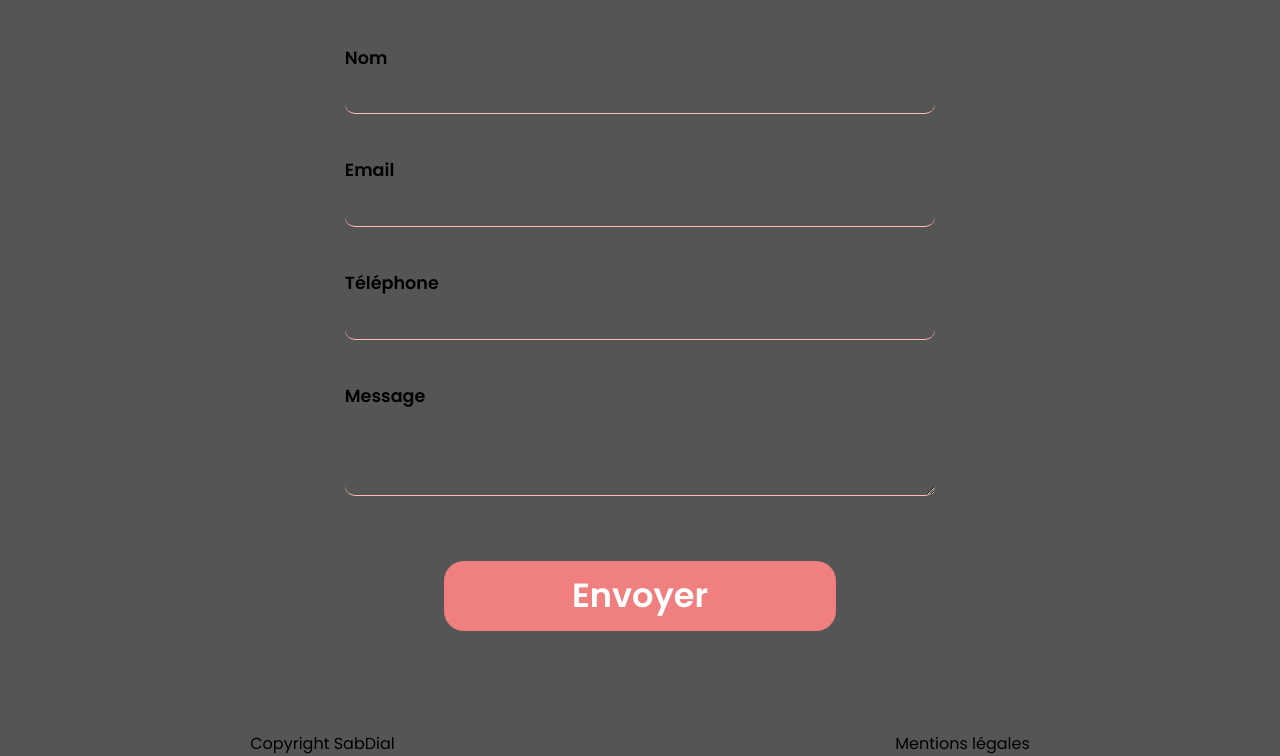
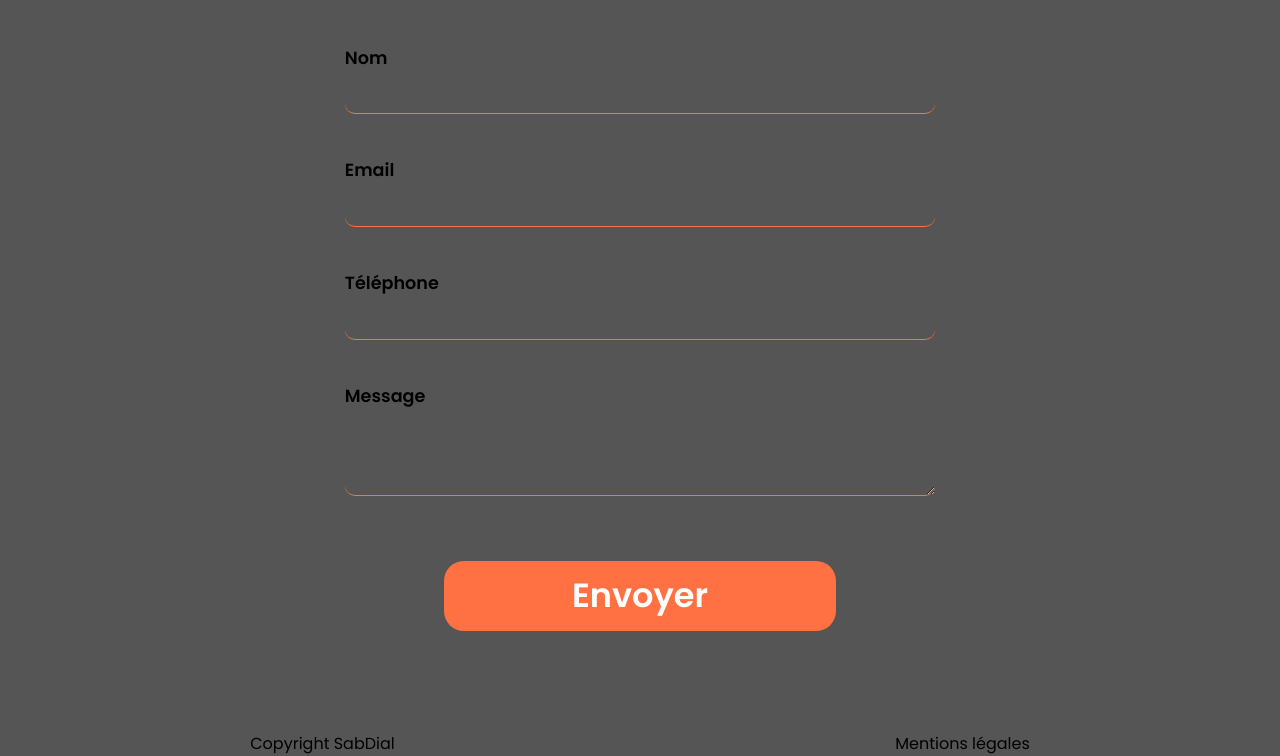
Before and after one commit to CafrineSab/portofolio, a plain HTML site: page index.html in a window 1280 px wide. Shown: the part 2338-3094 px from the top of the page. Drawn offline with Linux system fonts and the light colour scheme; a web font is replaced by a local one.

Commit message:
Update style.css

```diff
--- a/style.css
+++ b/style.css
@@ -399,7 +399,7 @@ input {
     border-radius: 10px;
     border: none;
     background-color: transparent;
-    border-bottom: 1.5px solid var(--orangePink);
+    border-bottom: 1.5px solid var(--orange);
     outline: none;
     padding: 10px;
     font-size: 1.1rem;
@@ -411,7 +411,7 @@ textarea {
     border-radius: 10px;
     background-color: transparent;
     border: none;
-    border-bottom: 1.5px solid var(--orangePink);
+    border-bottom: 1.5px solid var(--orange);
     outline: none;
     padding: 10px;
     font-size: 1.1rem;
@@ -429,17 +429,16 @@ textarea {
     font-size: 1rem;
     font-weight: bold;
     margin: 15px;
-    background-color: lightcoral;
     border: none;
     border-radius: 30px;
     width: 80%;
-    color: #ffffff;
+    background-color: var(--orange) !important;
 }
 
 .contact-btn input:hover {
     cursor: pointer;
-    background-color: antiquewhite;
-    color: lightcoral;
+    background-color: var(--orangePink) !important;
+    transition: background-color 0.4s;
 }
 
 form {
```
